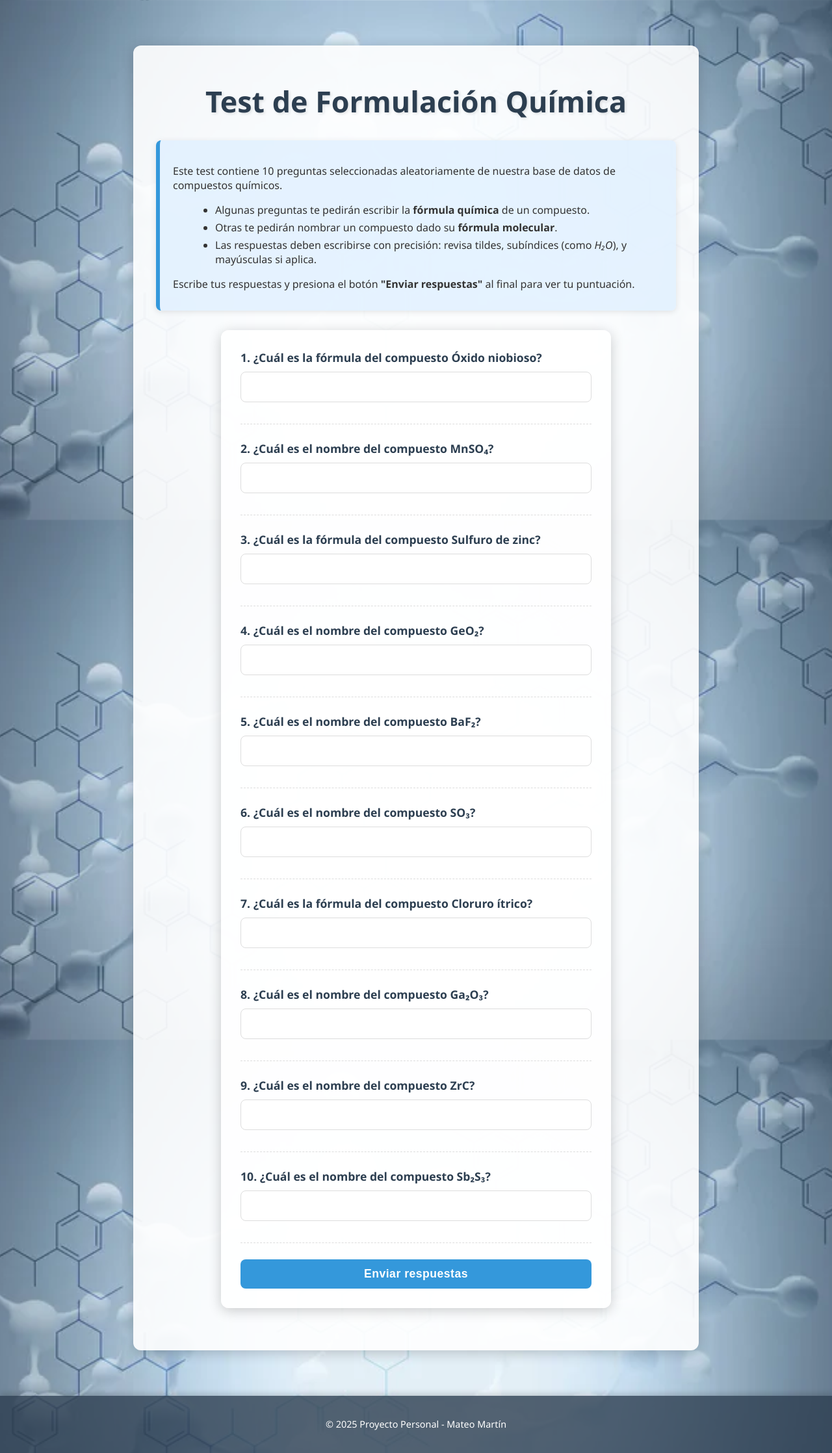
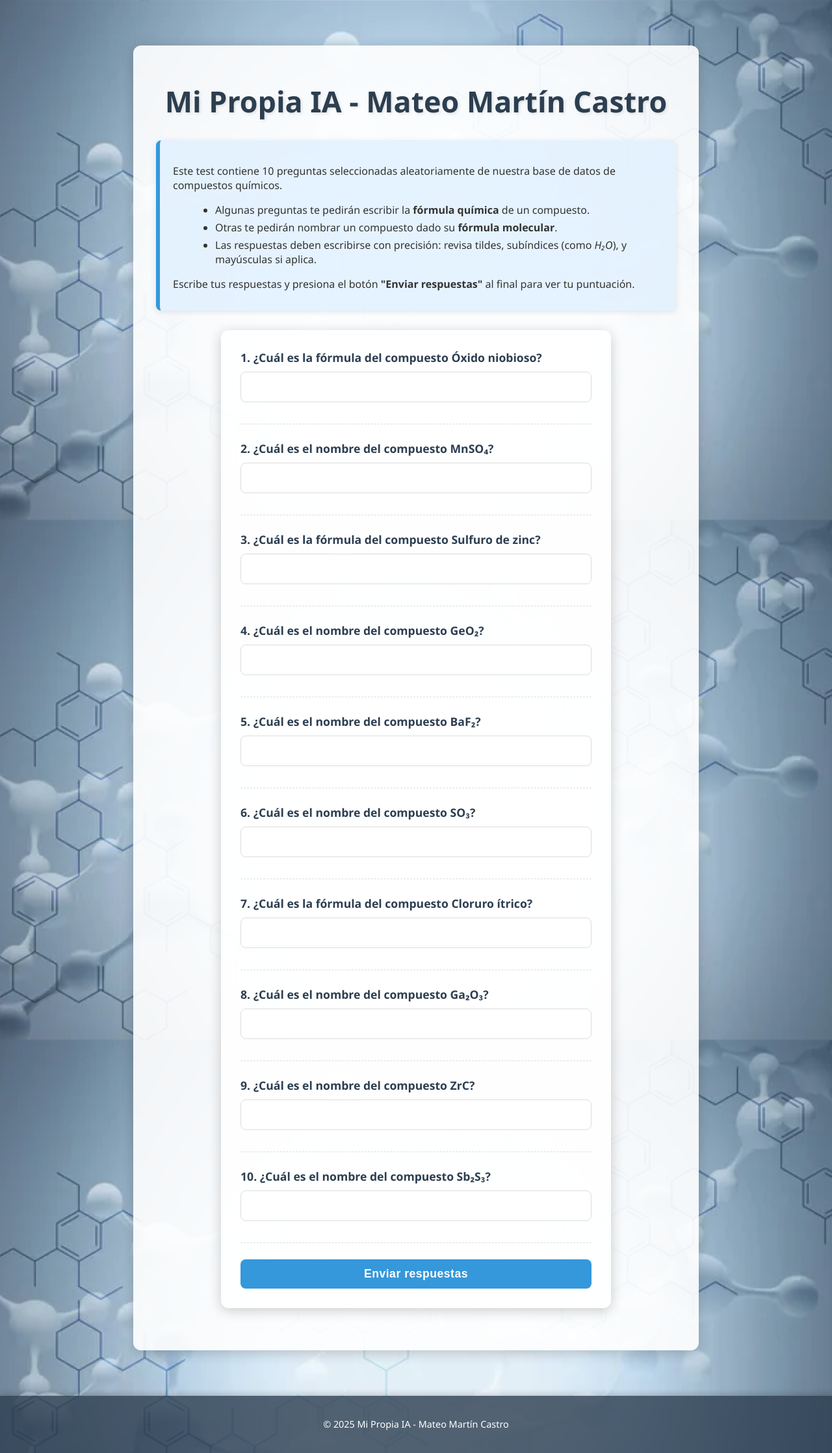
Before and after one commit to mmartinmmc/Proyecto-Personal, a Flask app: page /test in a window 1280 px wide. Shown: the whole page at 65% size. Run offline with Flask 3, Linux system fonts and the light colour scheme.

Commit message:
Update test.html

```diff
--- a/templates/test.html
+++ b/templates/test.html
@@ -2,13 +2,14 @@
 <html lang="es">
 <head>
     <meta charset="UTF-8">
-    <title>{{ titulo }}</title>
+    <title>Mi Propia IA - Mateo Martín Castro</title>
     <meta name="viewport" content="width=device-width, initial-scale=1.0">
     <link rel="stylesheet" href="{{ url_for('static', filename='styles.css') }}">
-    </head>
+</head>
 <body>
     <div class="container-main">
-        <div class="test-container"> <h1>{{ titulo }}</h1>
+        <div class="test-container">
+            <h1>Mi Propia IA - Mateo Martín Castro</h1>
 
             <div class="instrucciones">
                 <p>Este test contiene 10 preguntas seleccionadas aleatoriamente de nuestra base de datos de compuestos químicos.</p>
@@ -26,14 +27,15 @@
                         <label for="respuesta_{{ loop.index0 }}">{{ loop.index }}. {{ pregunta.enunciado }}</label>
                         <input type="text" name="respuesta_{{ loop.index0 }}" id="respuesta_{{ loop.index0 }}" required>
                         <input type="hidden" name="correcta_{{ loop.index0 }}" value="{{ pregunta.respuesta }}">
-                        <input type="hidden" name="enunciado_{{ loop.index0 }}" value="{{ pregunta.enunciado }}"> </div>
+                        <input type="hidden" name="enunciado_{{ loop.index0 }}" value="{{ pregunta.enunciado }}">
+                    </div>
                 {% endfor %}
                 <button type="submit">Enviar respuestas</button>
             </form>
         </div>
     </div>
     <div class="footer">
-        <p>© 2025 Proyecto Personal - Mateo Martín</p>
+        <p>© 2025 Mi Propia IA - Mateo Martín Castro</p>
     </div>
 </body>
 </html>
```
